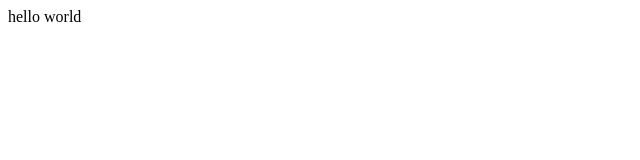
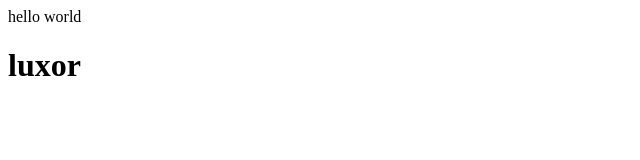
Before and after one commit to begimay-add/luxor, a plain HTML site: page index.html in a window 1280 px wide. Shown: the whole page, without its empty margins (0-640 px from the left). Drawn offline with Linux system fonts and the light colour scheme.

Commit message:
add title

```diff
--- a/index.html
+++ b/index.html
@@ -7,5 +7,7 @@
 </head>
 <body>
     hello world
+
+    <h1>luxor</h1>
 </body>
 </html>
```
